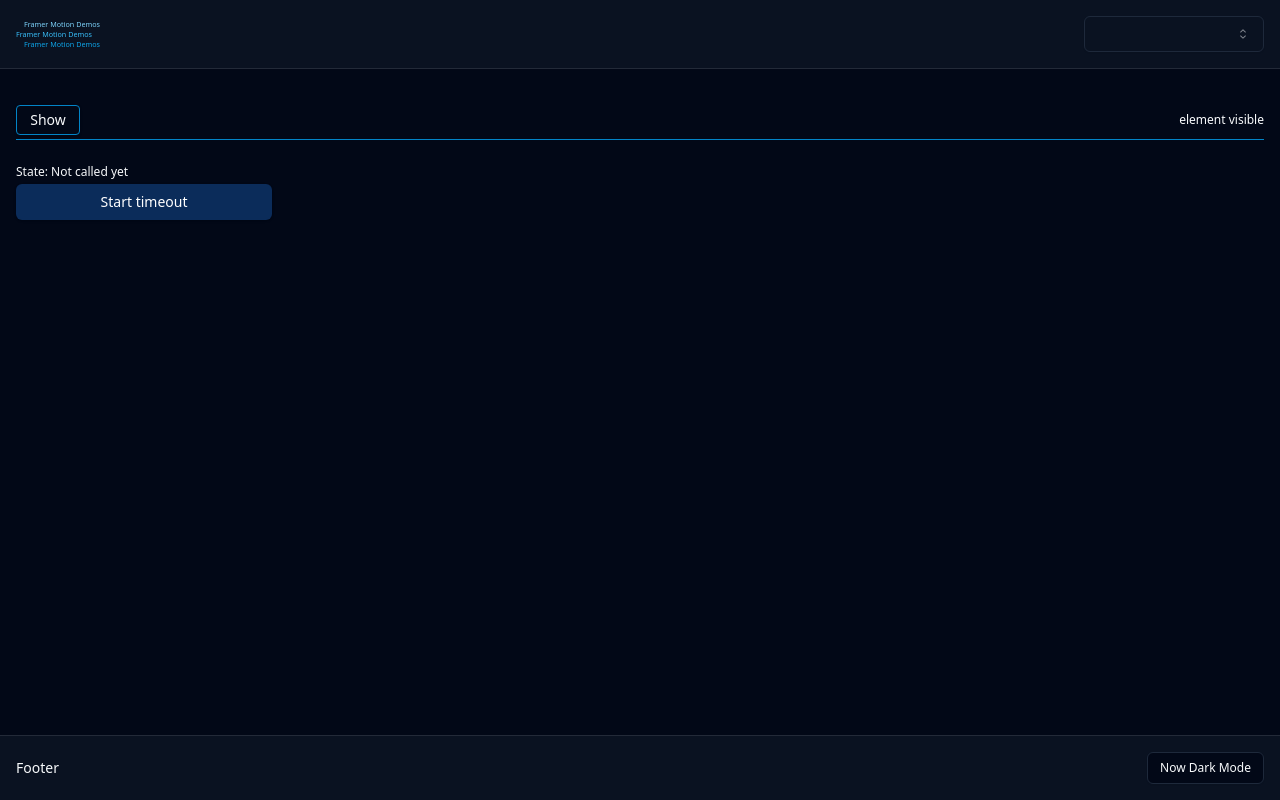
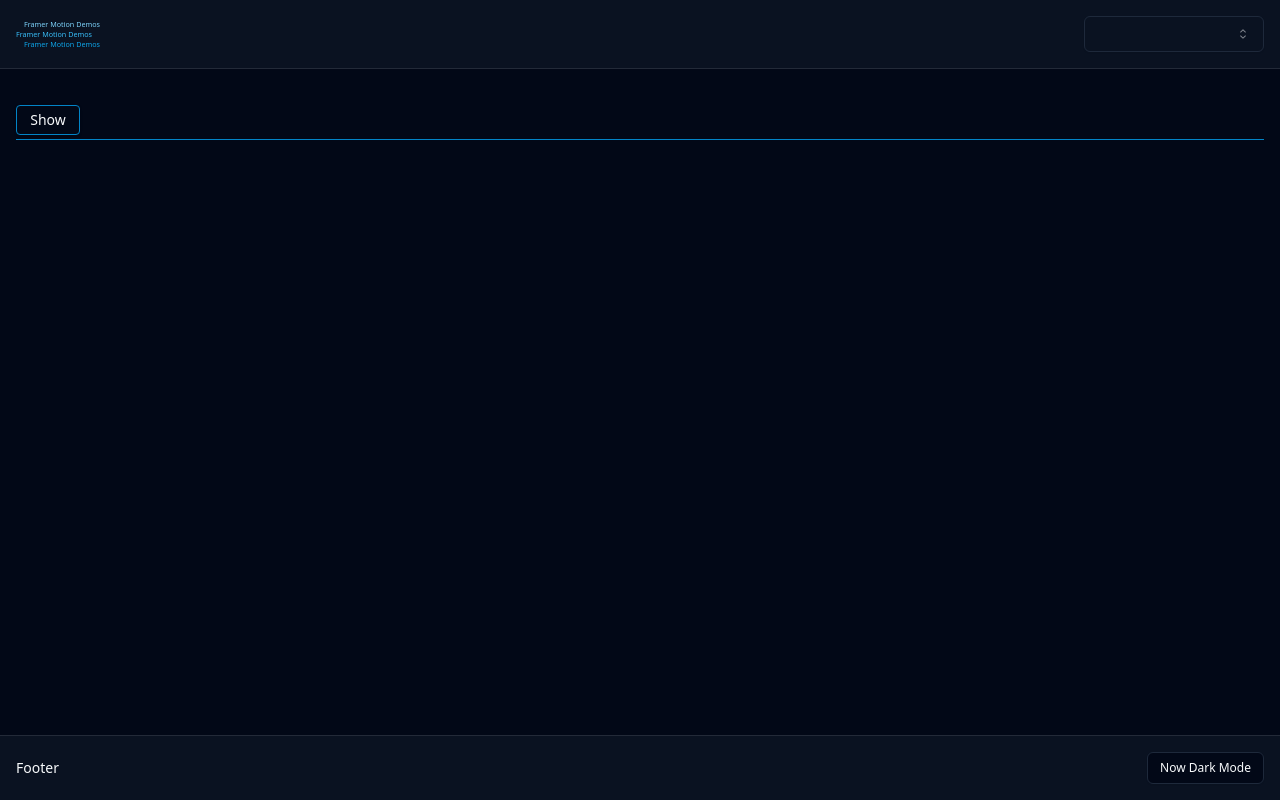
Before and after one commit to maxzz/framer-motion-tv, a React (Vite) app: page / in a window 1280 px wide. Built offline with nearby package versions, Linux system fonts and the light colour scheme.

Commit message:
WIP. simple demo. add show/hide message

```diff
--- a/src/components/2-main/1-demos/1-simple.tsx
+++ b/src/components/2-main/1-demos/1-simple.tsx
@@ -1,29 +1,17 @@
-import { useCallback, useState } from "react";
+import { useState } from "react";
 import { AnimatePresence, motion } from "framer-motion";
-import { useTimeoutFn } from "react-use";
-import { Button } from "@/components/ui/button";
 import { useTimeoutImperative } from "@/components/util-hooks";
+
+const timeout = 1000;
 
 export function Demo1Simple() {
     const [show, setShow] = useState(false);
-    const [idDone, setIdDone] = useState(false);
+    const [isDone, setIsDone] = useState(false);
+    const [showMsg, setShowMsg] = useState(false);
 
-
-
-
-    const [state, setState] = useState('Not called yet');
-
-    function fn() {
-        const date = new Date();
-
-        const msg = date.toLocaleTimeString('en-US', {});
-
-        setState(`called at ${msg}`);
-    }
-
-    const timeout = 1000;
-
-    const [set, clear] = useTimeoutImperative(fn);
+    const { set } = useTimeoutImperative(() => {
+        setShowMsg(false);
+    });
 
     return (
         <div className="my-4 text-sm">
@@ -33,7 +21,8 @@ export function Demo1Simple() {
                     className="px-2 py-1 min-w-16 border-sky-600 border rounded shadow active:scale-95"
                     type="button"
                     onClick={() => {
-                        !show && setIdDone(false);
+                        !show && setIsDone(false);
+                        setShowMsg(true);
                         setShow(v => !v);
                     }}
                 >
@@ -41,31 +30,17 @@ export function Demo1Simple() {
                 </button>
 
                 <div className="text-xs">
-                    {idDone ? 'exit animation done' : 'element visible'}
+                    {showMsg && (isDone ? 'exit animation done' : 'element visible')}
                 </div>
             </div>
 
-            <div className="py-4 w-2/3 max-w-64 text-xs inline-grid grid-rows-[auto_auto_auto_1fr] items-center gap-1">
-                <div>
-                    {/* Promise: {readyState !== null ? `Function will be called in ${timeout / 1000} second(s)` : 'Timer cancelled'} */}
-                </div>
-
-                <div>
-                    {/* Function state: {readyState === false ? 'Pending' : readyState ? 'Called' : 'Cancelled'} */}
-                </div>
-
-                <div>
-                    State: {state}
-                </div>
-
-                <Button onClick={() => set(timeout)}>
-                    Start{' '}
-                    timeout
-                </Button>
-            </div>
-
             <div className="grid place-items-center">
-                <AnimatePresence onExitComplete={() => setIdDone(true)}>
+                <AnimatePresence
+                    onExitComplete={() => {
+                        setIsDone(true);
+                        set(timeout);
+                    }}
+                >
                     {show && (
                         <motion.div
                             initial={{
--- a/src/components/util-hooks/use-timeout-imperative.tsx
+++ b/src/components/util-hooks/use-timeout-imperative.tsx
@@ -30,10 +30,10 @@ export function useTimeoutImperative(callback: () => void) {
         () => {
             if (idRef.current) {
                 clearTimeout(idRef.current);
-                idRef.current = null
+                idRef.current = null;
             }
         }, []
     );
 
-    return [set, clear] as const;
+    return { set, clear };
 }
```
